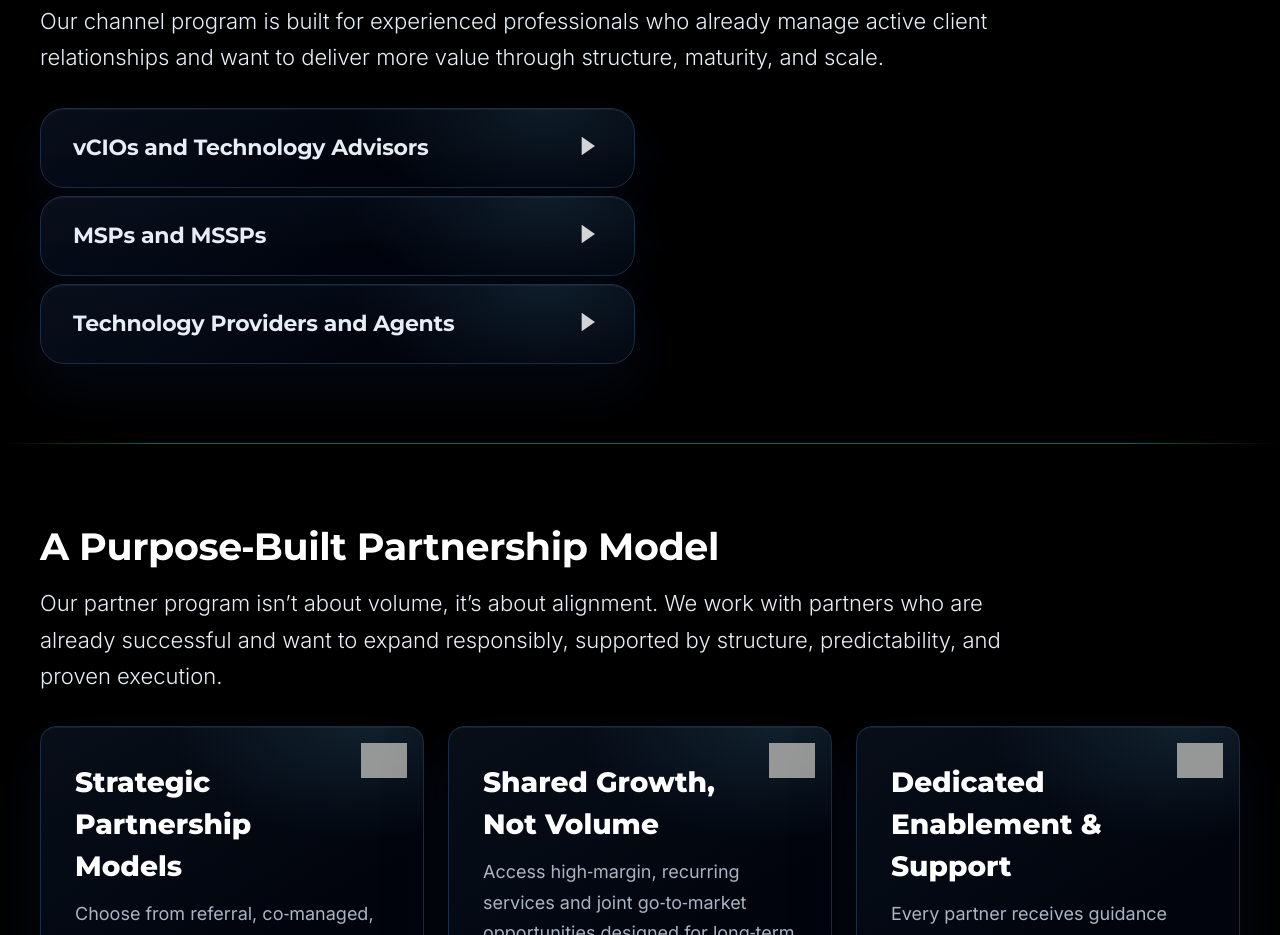
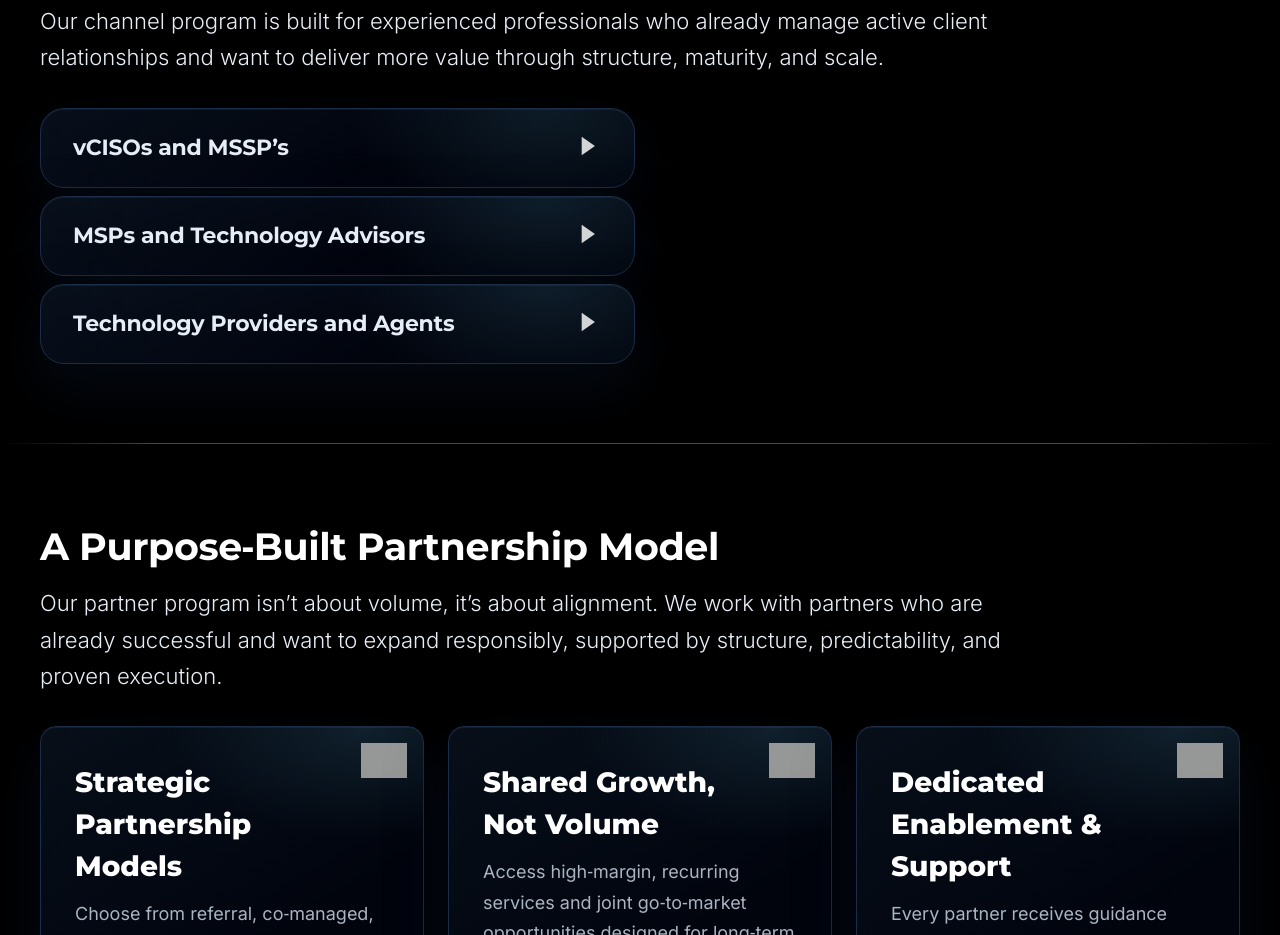
Before and after one commit to hannahwilbert/Testing, an Eleventy site: page src/partners.md in a window 1280 px wide. Shown: the part 1949-2884 px from the top of the page. Built offline with nearby package versions, Linux system fonts and the light colour scheme; Eleventy itself is replaced by a stand-in of ours; files that its build step writes are made by us from their sources; grey boxes are pictures that could not be loaded.

Commit message:
content(partners): update 'Who We Partner With' cards per copy (vCISOs and MSSP’s; MSPs and Technology Advisors; minor cloud addition)

```diff
--- a/docs/partners/index.html
+++ b/docs/partners/index.html
@@ -710,7 +710,7 @@
           >
             <div class="flex items-center justify-between pt-4 sm:pt-6" :class="open===1 ? 'pb-2 sm:pb-3' : 'pb-4 sm:pb-6'">
               <div class="flex items-center flex-1 min-w-0 pr-6 sm:pr-8">
-                <h3 class="text-xl sm:text-2xl md:text-3xl tracking-tighter font-semibold">vCIOs and Technology Advisors</h3>
+                <h3 class="text-xl sm:text-2xl md:text-3xl tracking-tighter font-semibold">vCISOs and MSSP’s</h3>
               </div>
               <!-- Triangle when open (down) -->
               <svg x-show="open===1" class="flex-shrink-0 accIcon accIcon--triDown" width="36" height="36" viewBox="0 0 24 24" aria-hidden="true">
@@ -746,7 +746,7 @@
           >
             <div class="flex items-center justify-between pt-4 sm:pt-6" :class="open===2 ? 'pb-2 sm:pb-3' : 'pb-4 sm:pb-6'">
               <div class="flex items-center flex-1 min-w-0 pr-6 sm:pr-8">
-                <h3 class="text-xl sm:text-2xl md:text-3xl tracking-tighter font-semibold">MSPs and MSSPs</h3>
+                <h3 class="text-xl sm:text-2xl md:text-3xl tracking-tighter font-semibold">MSPs and Technology Advisors</h3>
               </div>
               <svg x-show="open===2" class="flex-shrink-0 accIcon accIcon--triDown" width="36" height="36" viewBox="0 0 24 24" aria-hidden="true">
                 <polygon points="8,5 18,12 8,19"></polygon>
@@ -763,7 +763,7 @@
               x-transition:enter-end="opacity-100 transform translate-y-0"
               class="whoPanel bg-teal-600 rounded-2xl sm:rounded-3xl p-3 sm:p-4 -mx-5 sm:-mx-6 md:-mx-8 mt-2 sm:mt-3"
             >
-              <p>Collaborate on co-managed opportunities that extend your capabilities across advanced cybersecurity, Infrastructure as Code, or enterprise network operations.</p>
+              <p>Collaborate on co-managed opportunities that extend your capabilities across advanced cybersecurity, cloud, Infrastructure as Code, or enterprise network operations.</p>
             </div>
           </button>
         </div>
--- a/src/_includes/layouts/partners.html
+++ b/src/_includes/layouts/partners.html
@@ -187,7 +187,7 @@
           >
             <div class="flex items-center justify-between pt-4 sm:pt-6" :class="open===1 ? 'pb-2 sm:pb-3' : 'pb-4 sm:pb-6'">
               <div class="flex items-center flex-1 min-w-0 pr-6 sm:pr-8">
-                <h3 class="text-xl sm:text-2xl md:text-3xl tracking-tighter font-semibold">vCIOs and Technology Advisors</h3>
+                <h3 class="text-xl sm:text-2xl md:text-3xl tracking-tighter font-semibold">vCISOs and MSSP’s</h3>
               </div>
               <!-- Triangle when open (down) -->
               <svg x-show="open===1" class="flex-shrink-0 accIcon accIcon--triDown" width="36" height="36" viewBox="0 0 24 24" aria-hidden="true">
@@ -223,7 +223,7 @@
           >
             <div class="flex items-center justify-between pt-4 sm:pt-6" :class="open===2 ? 'pb-2 sm:pb-3' : 'pb-4 sm:pb-6'">
               <div class="flex items-center flex-1 min-w-0 pr-6 sm:pr-8">
-                <h3 class="text-xl sm:text-2xl md:text-3xl tracking-tighter font-semibold">MSPs and MSSPs</h3>
+                <h3 class="text-xl sm:text-2xl md:text-3xl tracking-tighter font-semibold">MSPs and Technology Advisors</h3>
               </div>
               <svg x-show="open===2" class="flex-shrink-0 accIcon accIcon--triDown" width="36" height="36" viewBox="0 0 24 24" aria-hidden="true">
                 <polygon points="8,5 18,12 8,19"></polygon>
@@ -240,7 +240,7 @@
               x-transition:enter-end="opacity-100 transform translate-y-0"
               class="whoPanel bg-teal-600 rounded-2xl sm:rounded-3xl p-3 sm:p-4 -mx-5 sm:-mx-6 md:-mx-8 mt-2 sm:mt-3"
             >
-              <p>Collaborate on co-managed opportunities that extend your capabilities across advanced cybersecurity, Infrastructure as Code, or enterprise network operations.</p>
+              <p>Collaborate on co-managed opportunities that extend your capabilities across advanced cybersecurity, cloud, Infrastructure as Code, or enterprise network operations.</p>
             </div>
           </button>
         </div>
```
